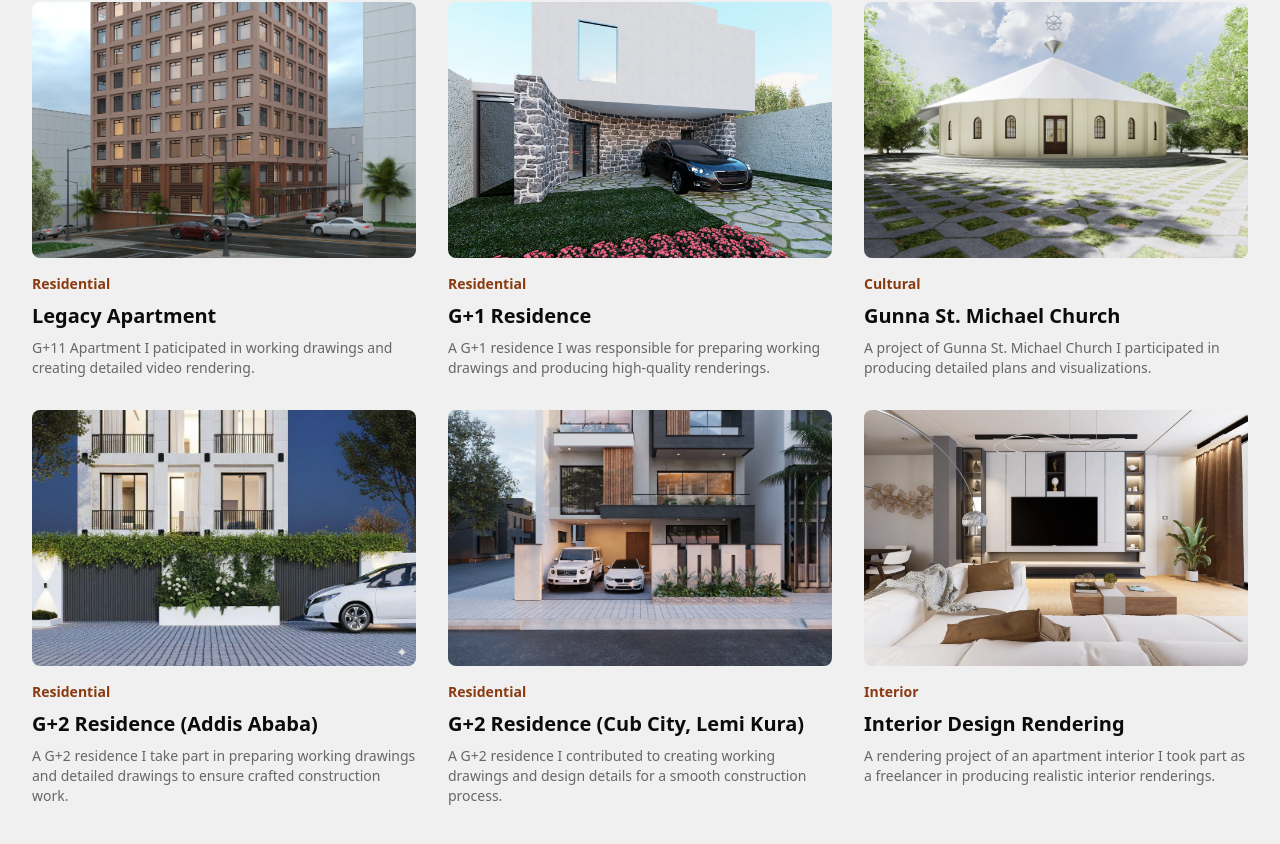
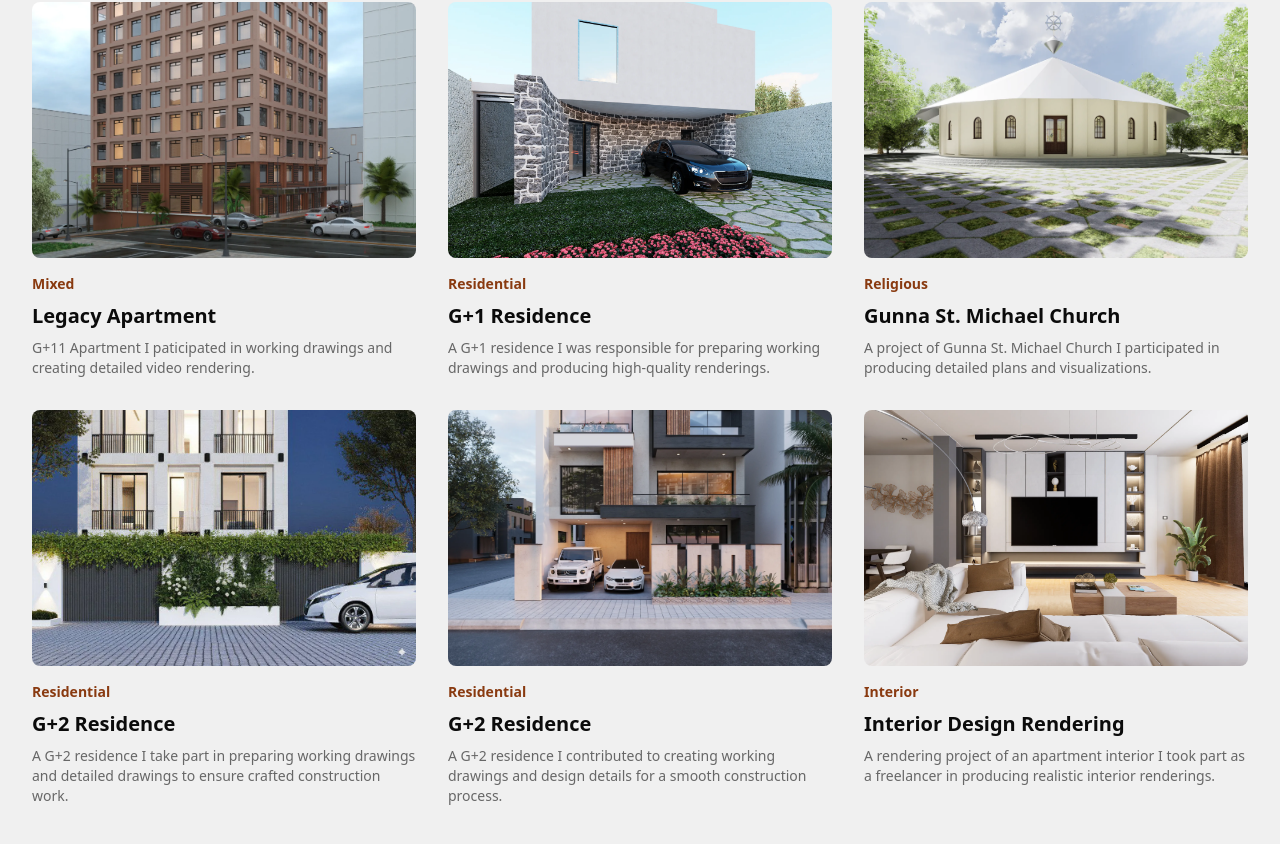
Before and after one commit to talaksewmisganaw1/fanayereact, a React (Vite) app: page / in a window 1280 px wide. Shown: the part 262-1106 px from the top of the page. Built offline with nearby package versions, Linux system fonts and the light colour scheme; a web font is replaced by a local one.

Commit message:
text content edited

```diff
--- a/src/components/FeaturedProjects.jsx
+++ b/src/components/FeaturedProjects.jsx
@@ -12,7 +12,7 @@ const projects = [
   {
     id: 1,
     title: "Legacy Apartment",
-    category: "Residential",
+    category: "Mixed",
     image: piassaImg,
     description:
       "G+11 Apartment I paticipated in working drawings and creating detailed video rendering.",
@@ -28,14 +28,14 @@ const projects = [
   {
     id: 3,
     title: "Gunna St. Michael Church",
-    category: "Cultural",
+    category: "Religious",
     image: gunaMikael,
     description:
       "A project of Gunna St. Michael Church I participated in producing detailed plans and visualizations.",
   },
   {
     id: 4,
-    title: "G+2 Residence (Addis Ababa)",
+    title: "G+2 Residence",
     category: "Residential",
     image: eskinderImg,
     description:
@@ -43,7 +43,7 @@ const projects = [
   },
   {
     id: 5,
-    title: "G+2 Residence (Cub City, Lemi Kura)",
+    title: "G+2 Residence",
     category: "Residential",
     image: fikirteImg,
     description:
--- a/src/components/ProjectDetail.jsx
+++ b/src/components/ProjectDetail.jsx
@@ -81,7 +81,7 @@ export default function ProjectDetail() {
         year: "2018 E.C.",
         location: "Addis Ababa, Ethiopia",
         description: [
-          "A G+11 residential apartment located in Piassa. I was responsible for preparing the complete working drawings, ensuring that structural and architectural details were accurate and construction-ready.",
+          "A G+11 mixed apartment located in Piassa. I was responsible for preparing the complete working drawings, ensuring that architectural details were accurate and construction-ready.",
           "I also created a high-quality video rendering to help visualize the building's design, materials, and overall aesthetic. The renderings provided a clear understanding of spatial relationships and design intent for the client."
         ],
         renders: [
@@ -321,7 +321,7 @@ export default function ProjectDetail() {
         year: "2018 E.C.",
         location: "Addis Ababa, Ethiopia",
         description: [
-          "This project involved the renewal of Gunna St. Michael Church. I focused on creating comprehensive restoration plans, producing detailed drawings that addressed both structural and architectural elements.",
+          "This project involved the renewal of Gunna St. Michael Church. I focused on producing detailed working drawings that addressed both structural and architectural elements.",
           "I also developed visualizations to guide the renovation process, ensuring that the historical and cultural significance of the church was preserved while introducing modern improvements where needed."
         ],
         renders: [
@@ -401,7 +401,7 @@ export default function ProjectDetail() {
         year: "2018 E.C.",
         location: "Addis Ababa, Ethiopia",
         description: [
-          "A G+2 residential building. I prepared full working drawings and detailed drawings covering structure, interiors, and exterior finishes to ensure the project could be built accurately.",
+          "A G+2 residential building. I prepared full working drawings and detailed drawings covering interiors, and exterior finishes to ensure the project could be built accurately.",
           "The detailed documentation allowed for smooth communication with contractors, minimizing errors during construction and maintaining the integrity of the original design."
         ],
         renders: [
```
